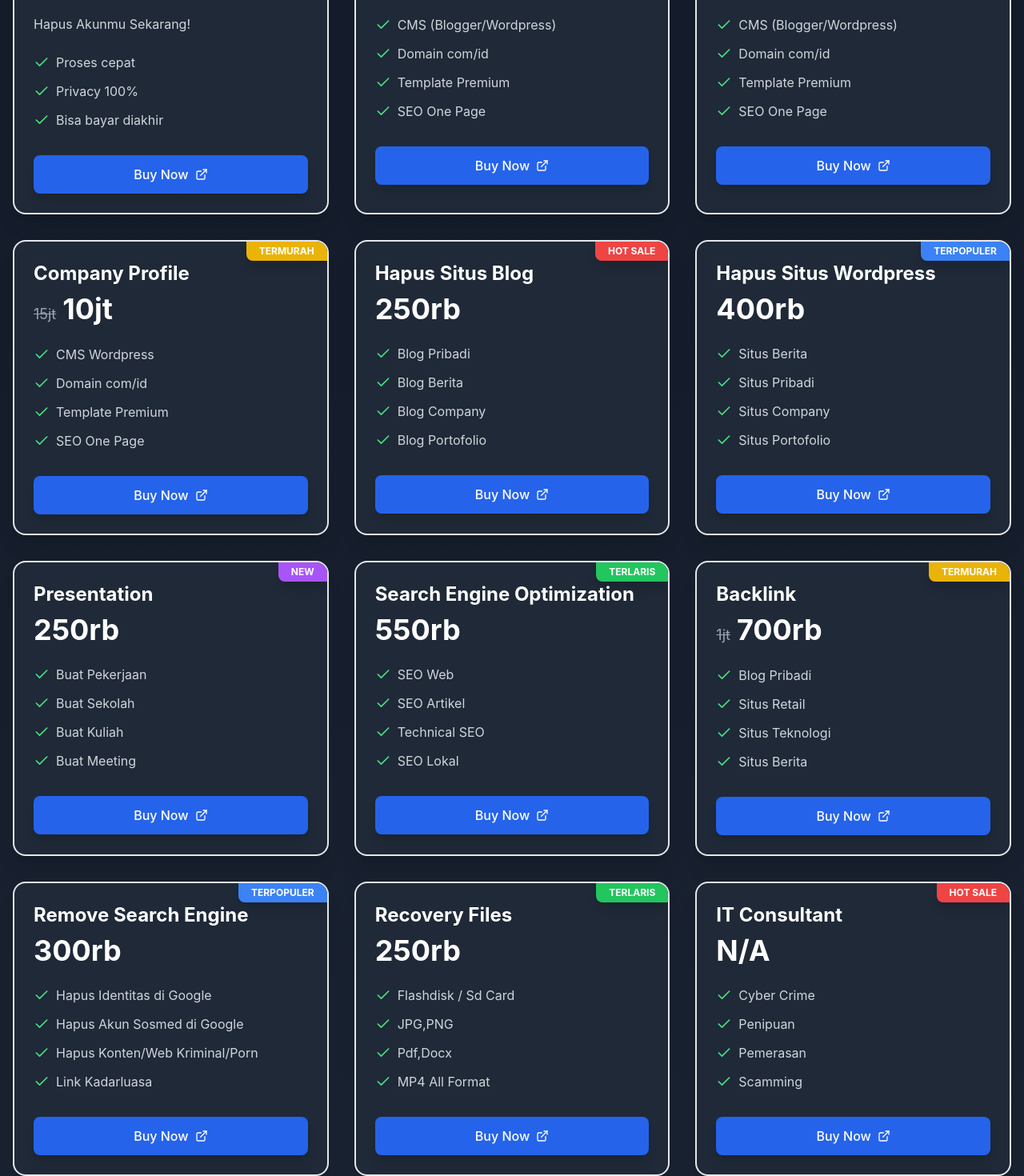
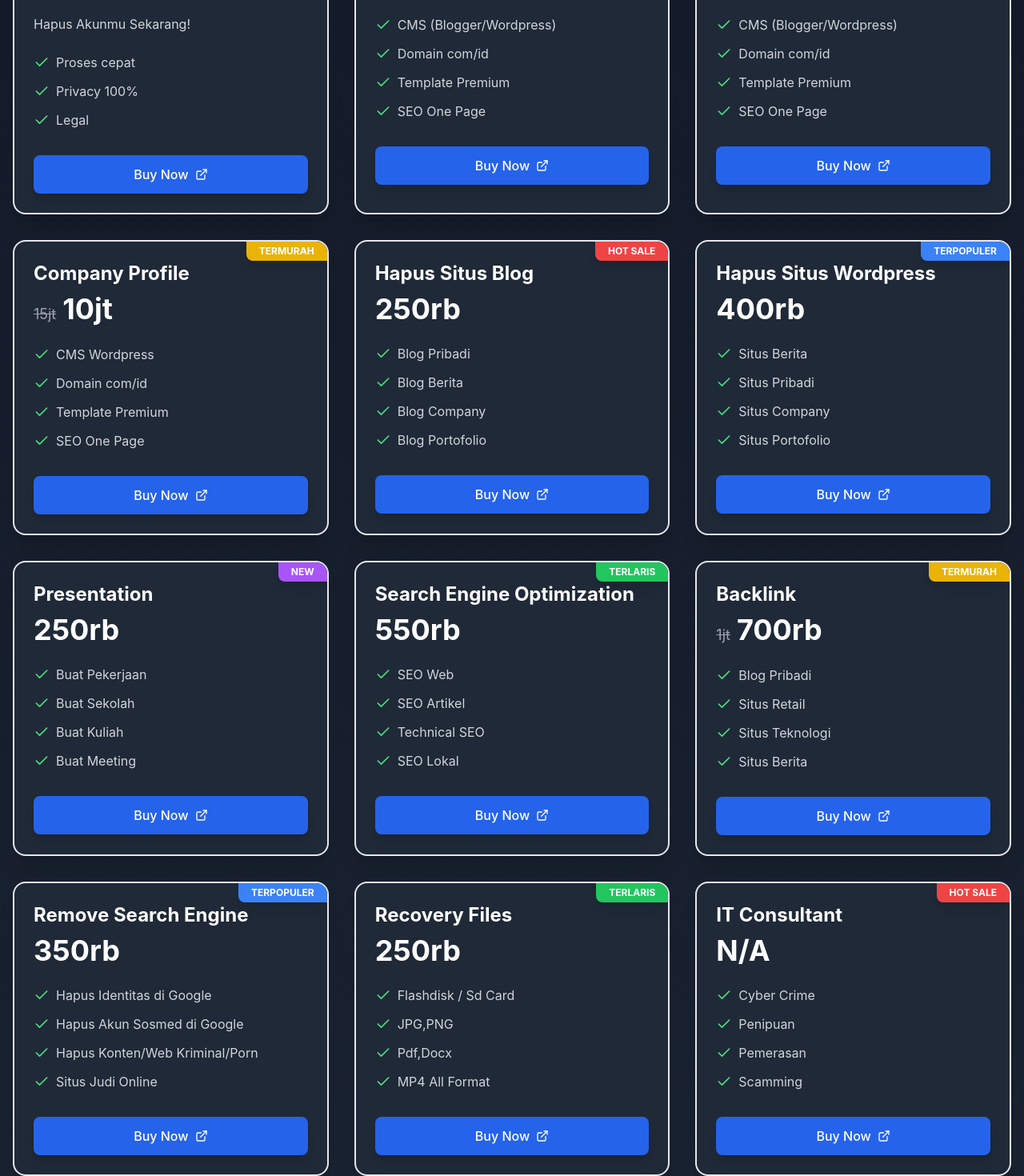
Before and after one commit to sibershopstore/pricing, a React (Vite) app: page / in a window 1280 px wide. Shown: the part 920-2390 px from the top of the page at 80% size. Built offline with nearby package versions, Linux system fonts and the light colour scheme.

Commit message:
Update pricingData.ts

```diff
--- a/src/data/pricingData.ts
+++ b/src/data/pricingData.ts
@@ -7,7 +7,7 @@ export const pricingPlans: PricingPlan[] = [
     title: 'FB & IG',
     price: '150rb',
     description: 'Hapus Akun TerkenaHack Sekarang!',
-    features: ['Proses cepat', 'Privacy 100%', 'Bisa bayar diakhir'],
+    features: ['Proses cepat', 'Privacy 100%', 'legal'],
     category: 'social',
     badge: 'TERPOPULER'
   },
@@ -16,7 +16,7 @@ export const pricingPlans: PricingPlan[] = [
     title: 'FB / IG / X',
     price: '100rb',
     description: 'Hapus Akunmu Sekarang!',
-    features: ['Proses cepat', 'Privacy 100%', 'Bisa bayar diakhir'],
+    features: ['Proses cepat', 'Privacy 100%', 'Legal'],
     category: 'social',
     badge: 'TERLARIS'
   },
@@ -25,7 +25,7 @@ export const pricingPlans: PricingPlan[] = [
     title: 'LinkedIn',
     price: '200rb',
     description: 'Hapus Akunmu Sekarang!',
-    features: ['Proses cepat', 'Privacy 100%', 'Bisa bayar diakhir'],
+    features: ['Proses cepat', 'Privacy 100%', 'Legal'],
     badge: 'TERPOPULER',
     category: 'social'
   },
@@ -34,7 +34,7 @@ export const pricingPlans: PricingPlan[] = [
     title: 'SoundCloud / Pinterest',
     price: '150rb',
     description: 'Hapus Akunmu Sekarang!',
-    features: ['Proses cepat', 'Privacy 100%', 'Bisa bayar diakhir'],
+    features: ['Proses cepat', 'Privacy 100%', 'Legal'],
     badge: 'NEW',
     category: 'social'
   },
@@ -121,13 +121,13 @@ export const pricingPlans: PricingPlan[] = [
   {
     id: 'remove-search-engine',
     title: 'Remove Search Engine',
-    price: '300rb',
+    price: '350rb',
     description: '',
     features: [
       'Hapus Identitas di Google',
       'Hapus Akun Sosmed di Google',
       'Hapus Konten/Web Kriminal/Porn',
-      'Link Kadarluasa'
+      'Situs Judi Online'
     ],
     badge: 'TERPOPULER',
     category: 'seo'
```
